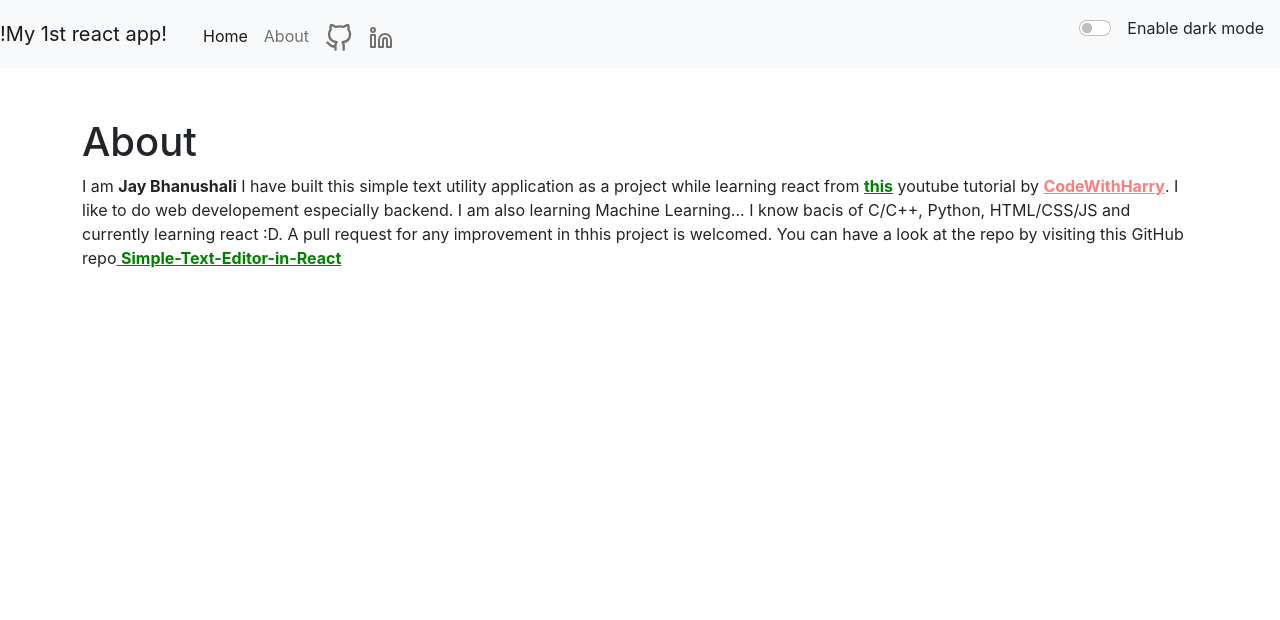
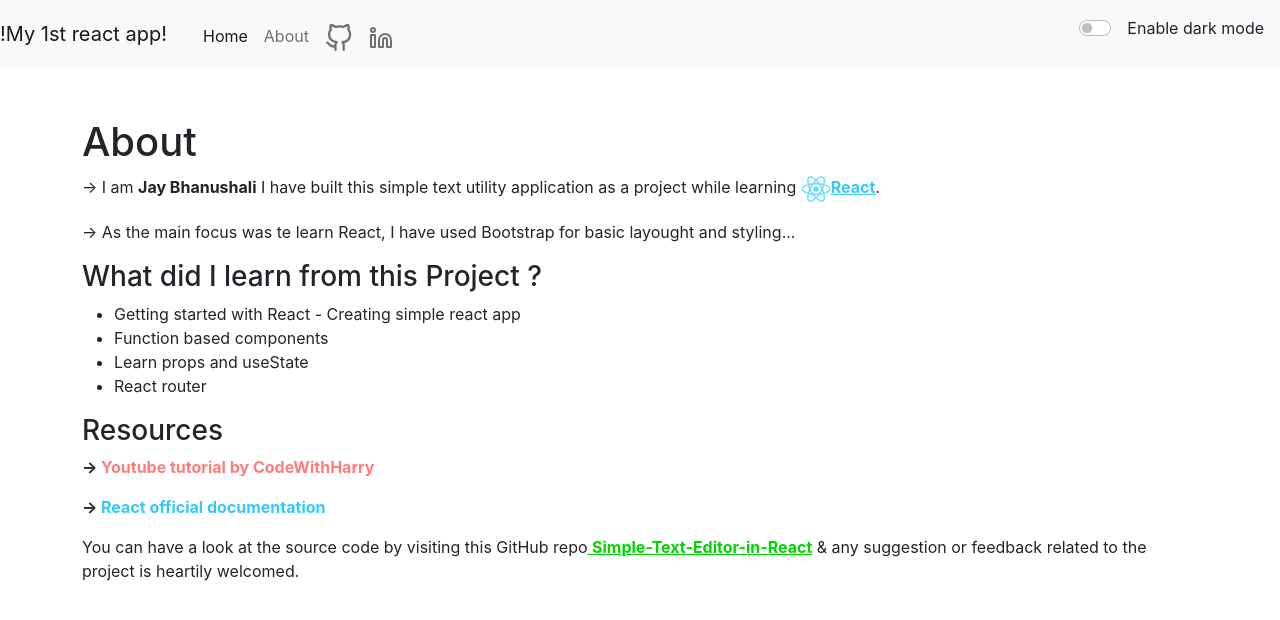
Before and after one commit to coder-jkb/Simple-Text-Editor-in-React, a React (Create React App) app in the folder my-app/: page /about in a window 1280 px wide. Shown: the top 620 px of the page. Built offline with nearby package versions, Linux system fonts and the light colour scheme.

Commit message:
About page updated, Bug fixed

```diff
--- a/my-app/public/index.html
+++ b/my-app/public/index.html
@@ -2,22 +2,18 @@
 <html lang="en">
   <head>
     <meta charset="utf-8" />
-    <!-- <link rel="icon" href="%PUBLIC_URL%/favicon.ico" /> -->
     <link rel="icon" href="%PUBLIC_URL%/file-text.ico" />
     <link href="https://cdn.jsdelivr.net/npm/bootstrap@5.1.0/dist/css/bootstrap.min.css" rel="stylesheet" integrity="sha384-KyZXEAg3QhqLMpG8r+8fhAXLRk2vvoC2f3B09zVXn8CA5QIVfZOJ3BCsw2P0p/We" crossorigin="anonymous">
 
     <meta name="viewport" content="width=device-width, initial-scale=1" />
-    <meta name="theme-color" content="#000000" />
     <meta
       name="description"
       content="A simple text utility website in which you can write text and make changes to text using the given buttons"
     />
-    <link rel="apple-touch-icon" href="%PUBLIC_URL%/logo192.png" />
     <!--
       manifest.json provides metadata used when your web app is installed on a
       user's mobile device or desktop. See https://developers.google.com/web/fundamentals/web-app-manifest/
     -->
-    <link rel="manifest" href="%PUBLIC_URL%/manifest.json" />
     <!--
       Notice the use of %PUBLIC_URL% in the tags above.
       It will be replaced with the URL of the `public` folder during the build.
--- a/my-app/src/components/About.js
+++ b/my-app/src/components/About.js
@@ -4,9 +4,27 @@ export default function About(props) {
     return (
         <div className={"container text-"+props.mode} >
             <h1 className="about">About</h1>
-            I am <strong>Jay Bhanushali</strong> I have built this simple text utility application as a project while learning react from <a href="https://www.youtube.com/watch?v=-mJFZp84TIY&list=PLu0W_9lII9agx66oZnT6IyhcMIbUMNMdt" style={{color:"green"}} target="_blank" rel="noreferrer"><strong>this</strong></a> youtube tutorial by <a href="https://www.youtube.com/c/CodeWithHarry" target="_blank" rel="noreferrer" style={{color:"#ff7c7c"}}><strong>CodeWithHarry</strong></a>.
-            I like to do web developement especially backend. I am also learning Machine Learning...
-            I know bacis of C/C++, Python, HTML/CSS/JS and currently learning react :D. A pull request for any improvement in thhis project is welcomed. You can have a look at the repo by visiting this GitHub repo<a href="https://git.io/Jutb8" target="_blank" rel="noreferrer" style={{color:"green"}}> <strong>Simple-Text-Editor-in-React</strong></a>
+            <p>
+            &rarr; I am <strong>Jay Bhanushali</strong> I have built this simple text utility application as a project while learning <strong><a href="https://reactjs.org" style={{color:"#35c7ff"}}><img src="logo192.png" alt="React_logo" style={{height:"30px"}} />React</a></strong>.
+            </p>
+            <p>
+            &rarr; As the main focus was te learn React, I have used Bootstrap for basic layought and styling...
+            </p>
+            <h3>What did I learn from this Project ?</h3>
+            <ul>
+                <li>Getting started with React - Creating simple react app</li>
+                <li>Function based components</li>
+                <li>Learn props and useState</li>
+                <li>React router</li>
+            </ul>
+            <h3>Resources</h3>
+            <p>
+            <strong>&rarr;<a href="https://www.youtube.com/watch?v=-mJFZp84TIY&list=PLu0W_9lII9agx66oZnT6IyhcMIbUMNMdt" target="_blank" rel="noreferrer" style={{color:"#ff7c7c", textDecoration:"none"}}> Youtube tutorial by CodeWithHarry</a></strong>
+            </p>
+            <p>
+            <strong>&rarr;<a href="https://reactjs.org/docs/getting-started.html" style={{color:"#35c7ff", textDecoration:"none"}}> React official documentation</a></strong>
+            </p>
+            You can have a look at the source code by visiting this GitHub repo<a href="https://git.io/Jutb8" target="_blank" rel="noreferrer" style={{color:"#00d500"}}> <strong>Simple-Text-Editor-in-React</strong></a> & any suggestion or feedback related to the project is heartily welcomed.
         </div>
     )
 }
--- a/my-app/src/components/Alert.js
+++ b/my-app/src/components/Alert.js
@@ -10,7 +10,6 @@ export default function Alert(props) {
       {props.alert &&
       <div className={"alert alert-"+props.alert.type+" alert-dismissible fade show"} role="alert">
         <strong>{capitalizeFirstLetter(props.alert.type)}</strong>: {props.alert.msg}
-        {/* <button type="button" className="btn-close" data-bs-dismiss="alert" aria-label="Close"></button> */}
       </div>}
     </div>
   );
--- a/my-app/src/components/Footer.js
+++ /dev/null
@@ -1,34 +0,0 @@
-import React from 'react'
-import { ReactSVG } from 'react-svg'
-export default function Footer(props) {
-    const myStyle = {
-        display: "flex",
-        flexDirection: "row"
-    }
-    return (
-        <>
-        <footer className={"navbar "+ props.navModeClass} style={{borderTop: "1px solid black", marginTop: "1rem"}}>
-            <div className="d-flex " style={props.modeStyle} >
-            <ul className="my-2 navbar-nav me-auto mb-2 mb-lg-0">
-                <li className="nav-item">
-                <a className="nav-link" href="https://github.com/coder-jkb" target="_blank" rel="noreferrer"><ReactSVG src="github.svg"/></a>
-                </li>
-                <li className="nav-item">
-                <a className="nav-link" href="https://www.linkedin.com/in/jay-bhanushali-03b647200/" target="_blank" rel="noreferrer"><ReactSVG src="linkedin.svg"/></a>
-                </li>
-            </ul>
-            </div>
-            &copy; 2021 Copyright: Jay Bhanushali
-
-            {/* <div className="my-3 d-flex " style={props.modeStyle} >
-
-                Social links:
-                <a className="mx-3 nav-link" href="https://github.com/coder-jkb" target="_blank" rel="noreferrer"><ReactSVG src="github.svg"/></a>
-                <a className="mx-3 nav-link" href="https://www.linkedin.com/in/jay-bhanushali-03b647200/" target="_blank" rel="noreferrer"><ReactSVG src="linkedin.svg"/></a>
-            </div>
-            <br/>
-                &copy; 2021 Copyright: Jay Bhanushali  */}
-        </footer>
-        </>
-    )
-}
--- a/my-app/src/components/TextForm.js
+++ b/my-app/src/components/TextForm.js
@@ -53,9 +53,7 @@ export default function TextForm(props) {
     <div className="pb-3" style={{color:props.mode==="dark"?"black":"white"}}>
         <div className="container my-4" >
             <h1>{props.heading}</h1>
-            {/* <h1>{props.dark.toString()}</h1> */}
             <div className="mb-3">
-                {/* <textarea className={"form-control border border-primary " + (props.dark?"bg-dark":"bg-light")}  id="exampleFormControlTextarea1" value={text} onChange={handelOnChange} rows="12"></textarea> */}
                 <textarea className="form-control border border-primary bg-{mode}" id="myTextarea"
                 style={{backgroundColor:props.mode==="dark"?"white":"#2a2b2c", color:props.mode==="dark"?"black":"white"}}
                 value={text} onChange={handelOnChange} rows="12"></textarea>
@@ -71,7 +69,6 @@ export default function TextForm(props) {
         </div>
         <div className="container border border-primary bg-{mode}">
             <h2>Your Text analysis:</h2>
-            {/* Words: {text.split(" ").length} <br /> */}
             Words: {text.length>0 ? (text[text.length-1]!==" "?text.split(" ").length:text.split(" ").length-1) : 0} <br />
             Characters: {text.length}
             <h3>Preview:</h3>
@@ -86,5 +83,4 @@ TextForm.propTypes = {
 };
 TextForm.defaultProps = {
      heading: "Heading"
-
 };
```
Also changed, not shown: my-app/src/App.js (+1 -51 lines), my-app/src/components/Navbar.js (+0 -39 lines), my-app/src/components/ToggleMode.js (deleted, +0 -51 lines), my-app/public/logo512.png (deleted), 1 other file (tests, documents, lock files or other folders).
